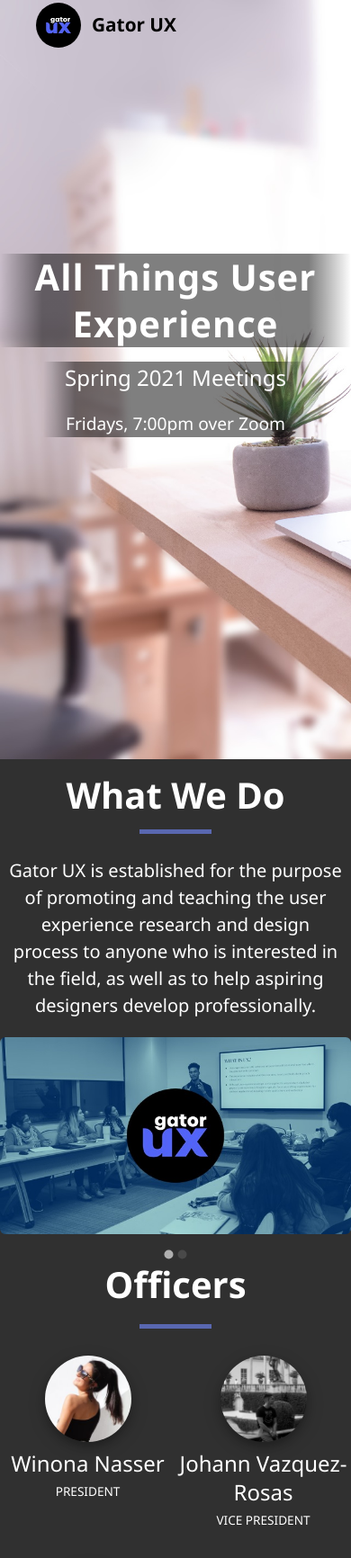
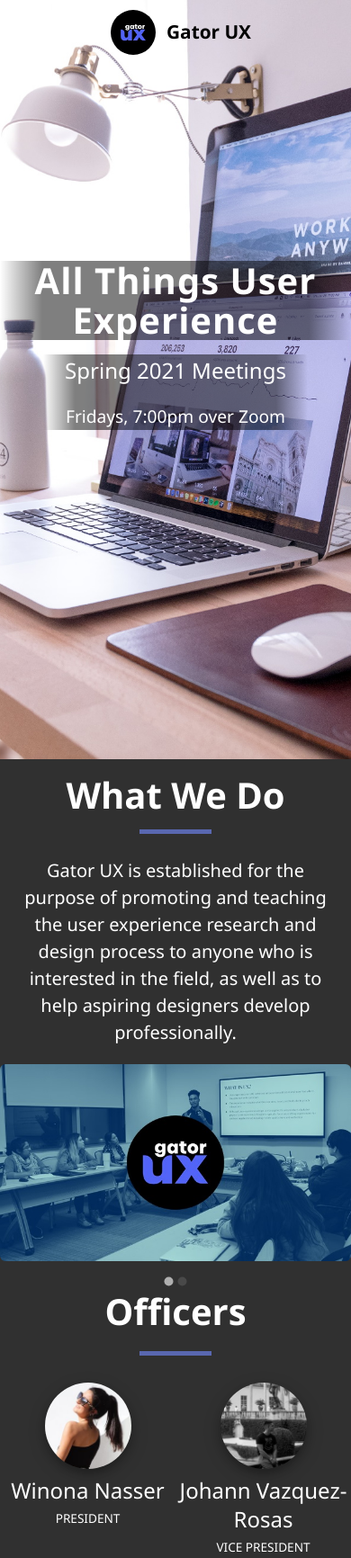
Before and after one commit to EricNavar/GatorUX, a React app: page / in a window 390 px wide. Shown: the top 1732 px of the page at 90% size. Built offline with nearby package versions, Linux system fonts and the light colour scheme.

Commit message:
improve mobile styling - fix horizontal overflowing in AboutUs section - center officer cards - center HomeBanner splash image - reduce line height of officer names and HomeBanner title - change color of header on mobile change meta description

```diff
--- a/public/index.html
+++ b/public/index.html
@@ -5,7 +5,7 @@
     <link rel="icon" href="%PUBLIC_URL%/favicon.ico" />
     <meta name="viewport" content="width=device-width, initial-scale=1" />
     <meta name="theme-color" content="#057cde" />
-    <meta name="description" content="Software Development & Design"/>
+    <meta name="description" content="UX and stuff"/>
     <meta name="author" content="Eric Navar"/>
     <meta name="author" content="Alan Lago"/>
     <meta name="keywords" content="UX Design">
--- a/src/Components/AboutUs Section/AboutUs.js
+++ b/src/Components/AboutUs Section/AboutUs.js
@@ -22,7 +22,7 @@ const useStyles = makeStyles((theme) => ({
     marginBottom: 20,
     fontSize: 20,
     [theme.breakpoints.down('xs')]: {
-      maxWidth: 'calc(100vw - 18px)'
+      maxWidth: 'calc(100vw - 24px)'
     }
   },
   divider: {
--- a/src/Components/Header.js
+++ b/src/Components/Header.js
@@ -19,23 +19,27 @@ const useStyles = makeStyles(theme => ({
     [theme.breakpoints.down('sm')]: {
       paddingLeft: 12,
       paddingRight: 12
+    },
+    [theme.breakpoints.down('xs')]: {
+      borderRadius: 8,
+      margin: 8,
+      width: "calc(100% - 16px)",
     }
   },
-  toolbar: {
-  },
   scrolled: {
-    background: "#fff",
     boxShadow: "0 5px 8px 0 rgba(0, 0, 0, 0.2), 0 6px 20px 0 rgba(0, 0, 0, 0.19)",
-    "& h3": {
-      color: "#000000"
-    }
+    [theme.breakpoints.down('xs')]: {
+      backgroundColor: "#000",
+    },
+    [theme.breakpoints.up('sm')]: {
+      backgroundColor: "#fff",
+      color: "#000"
+    },
   },
   //when the navbar is at the top of the screen and is white
   top: {
     background: "rgba(0,0,0,0)",
-    "& h3": {
-      color: "#000000"
-    }
+    color: "#000000"
   },
   HeaderLogo: {
     width: 'calc(var(--header-height) - 20px)',
@@ -53,6 +57,11 @@ const useStyles = makeStyles(theme => ({
     marginLeft: 12,
     marginRight: 12,
     backgroundColor: "#000"
+  },
+  toolbar: {
+    [theme.breakpoints.down('xs')]: {
+      justifyContent: "center"
+    }
   }
 }));
 
@@ -99,7 +108,7 @@ export default function NavBar(props) {
                 src={GatorUXLogo}
                 alt=""
                 className={classes.HeaderLogo}
-              />
+                />
             </ButtonBase>
             <Typography component='h3' className={classes.HeaderTitle}>
               Gator UX
--- a/src/Components/HomeBanner.js
+++ b/src/Components/HomeBanner.js
@@ -10,7 +10,7 @@ const useStyles = makeStyles({
     backgroundImage: "url(" + SplashImage + ")",
     textAlign: 'center',
     backgroundSize: "cover",
-    backgroundPositionY: "center"
+    backgroundPosition: "center"
   },
   homeBanner: {
     display: "flex",
@@ -44,7 +44,7 @@ export default function HomeBanner() {
     <section id="image-container" className={classes.homeBannerContainer}>
       <div className={classes.homeBanner}>
         <div className={classes.darkBackgroundWrapper}>
-          <Typography variant='h1' component='h1'>
+          <Typography variant='h1' component='h1' style={{lineHeight: 1.1}}>
             All Things User Experience
           </Typography>
         </div>
--- a/src/Components/OfficersBanner Section/OfficerCard.js
+++ b/src/Components/OfficersBanner Section/OfficerCard.js
@@ -9,7 +9,8 @@ const useStyles = makeStyles(theme => ({
     flexDirection: "column",
     alignItems: "center",
     margin: "20px 0px",
-    textAlign: 'center'
+    textAlign: 'center',
+    lineHeight: 1.2
   },
   officerImgContainer: {
     width: "10rem",
--- a/src/Components/OfficersBanner Section/OfficersBanner.js
+++ b/src/Components/OfficersBanner Section/OfficersBanner.js
@@ -6,7 +6,7 @@ import OfficerCard from "./OfficerCard";
 import officersData from "./officers.js";
 
 const useStyles = makeStyles((theme) => ({
-  officersBannerContainer: {
+  officerBannerRoot: {
     width: "100%",
     marginBottom: 15,
     display: "flex",
@@ -14,17 +14,14 @@ const useStyles = makeStyles((theme) => ({
     alignItems: "center",
     maxWidth: 1000
   },
-  cardRow: {
-    display: "flex",
-    flexDirection: "row",
-    alignItems: "center",
-    justifyContent: "center"
-  },
   divider: {
     backgroundColor: '#5967b0',
     width: 80,
     height: 5,
     marginBottom: 10
+  },
+  officerCardContainer: {
+    justifyContent: "center"
   }
 }));
 
@@ -33,7 +30,7 @@ function OfficersBanner() {
   //for later: use hooks to update number of rows depending on screen size
 
   return (
-    <section id="officers-section" className={classes.officersBannerContainer}>
+    <section id="officers-section" className={classes.officerBannerRoot}>
       <Typography color="textPrimary" component='h2' variant='h2'>Officers</Typography>
       <div className={classes.divider}></div>
       <Grid container className={classes.officerCardContainer}>
--- a/src/screens/HomePage.module.css
+++ /dev/null
@@ -1,5 +0,0 @@
-.Home-page {
-  display: flex;
-  flex-direction: column;
-  align-items: center;
-}
```
